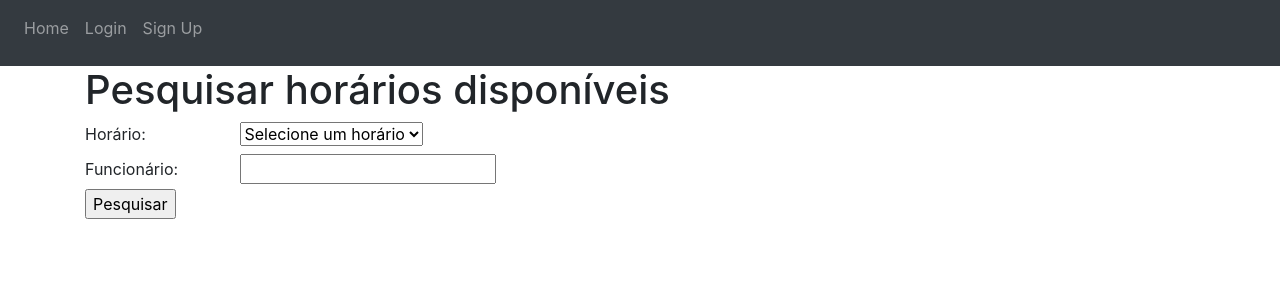
After one commit to ThiSo/SalaoOnline, a Flask app: page /search in a window 1280 px wide. The commit adds this page. Shown: the top 300 px of the page. Run offline with Flask 3, Linux system fonts and the light colour scheme; some libraries are stand-ins or nearby versions.

Commit message:
Inserida página de Pesquisa, e o seu botão na nav-bar

```diff
--- a/SalaoOnline/website/templates/auth.py
+++ b/SalaoOnline/website/templates/auth.py
@@ -70,8 +70,8 @@ def signup():
             flash('This email already exists.', category='error')
         elif len(email) < 4:
             flash('Email must be longer than 4 characters', category='error')
-        elif len(name) < 11:
-            flash('Your name must be longer than 9 characters', category='error')
+        elif len(name) < 3:
+            flash('Your name must be longer than 3 characters', category='error')
         elif password1 != password2:
             flash('Passwords don\'t match', category='error')
         elif len(password1) < 7:
--- a/SalaoOnline/website/templates/base.html
+++ b/SalaoOnline/website/templates/base.html
@@ -46,6 +46,7 @@
           {% if user.is_authenticated %}
             {% if user.type == 'C' %}
               <a class="nav-item nav-link" id="client_page" href="/client_page">Client page</a>
+              <a class="nav-item nav-link" id="search" href="/search">Pesquisar Horarios</a>
             {% elif user.type == 'F' %}
               <a class="nav-item nav-link" id="employee_page" href="/employee_page">Employee page</a>
             {% else %}
--- /dev/null
+++ b/SalaoOnline/website/templates/search.html
@@ -0,0 +1,23 @@
+{% extends "base.html" %}
+
+{% block content %}
+
+<h1>Pesquisar horários disponíveis</h1>
+<form action="/search" method="post">
+    <label for="horario">Horário:</label>
+    <select name="horario" id="horario" required>
+        <option value="">Selecione um horário</option>
+        {% for hour in range(8, 21) %}
+            {% for minute in ['00', '30'] %}
+                <option value="{{ hour }}:{{ minute }}">{{ hour }}:{{ minute }}</option>
+            {% endfor %}
+        {% endfor %}
+    </select><br>
+
+    <label for="funcionario">Funcionário:</label>
+    <input type="text" name="funcionario" id="funcionario" required><br>
+
+    <input type="submit" value="Pesquisar">
+</form>
+
+{% endblock %}
--- a/SalaoOnline/website/templates/views.py
+++ b/SalaoOnline/website/templates/views.py
@@ -9,3 +9,8 @@ views = Blueprint('views', __name__)
 @views.route('/', methods=['GET', 'POST'])
 def home():
     return render_template("home.html", user=current_user)
+
+
+@views.route('/search', methods=['GET', 'POST'])
+def search():
+    return render_template('search.html', user=current_user)
```
